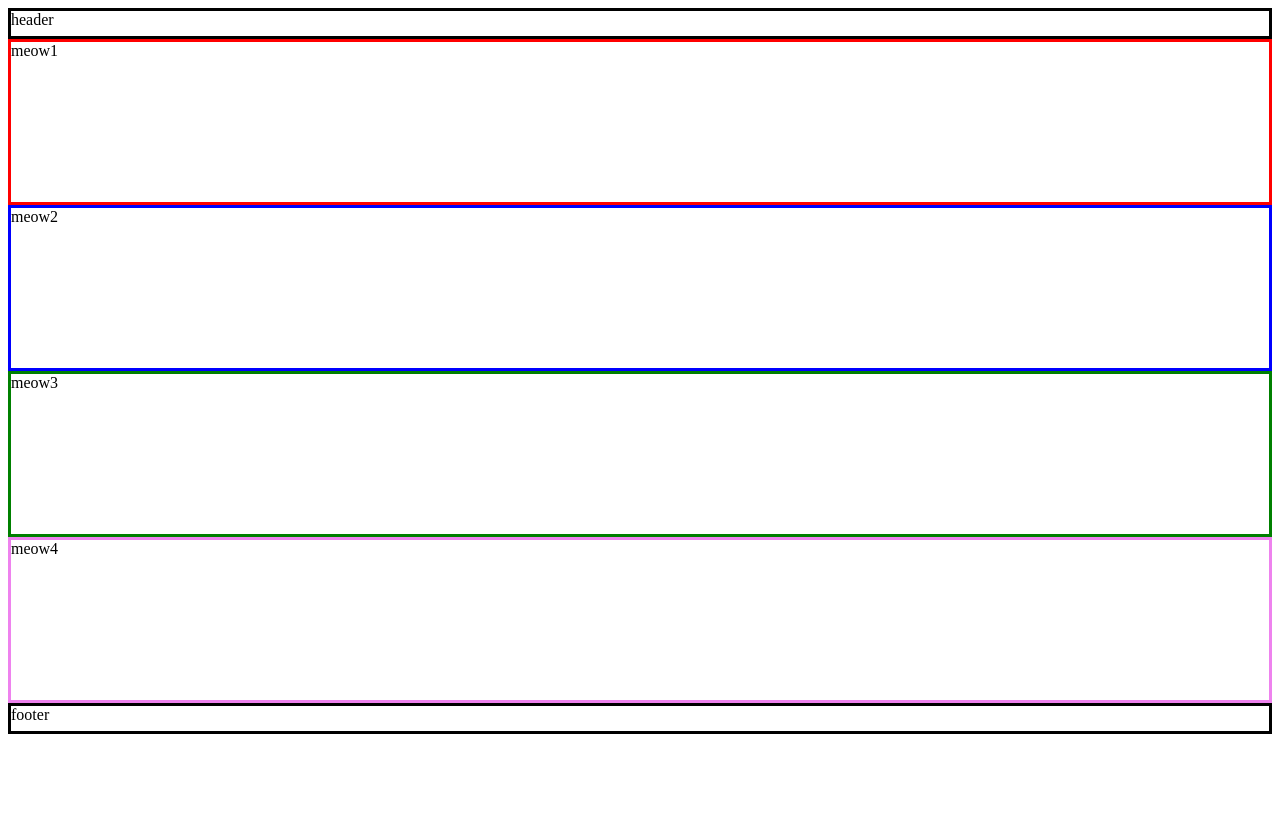
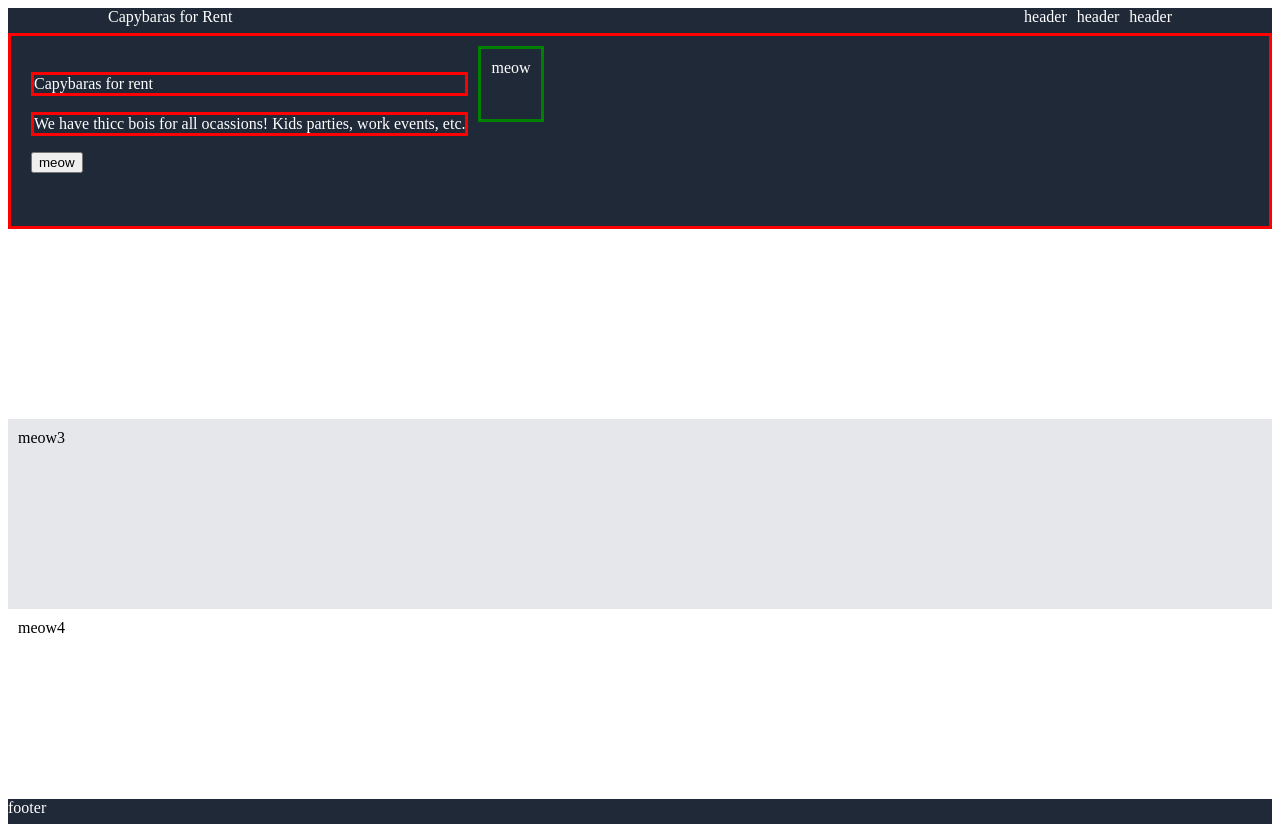
Before and after one commit to merxgrc/Landing_Page, a plain HTML site: page index.html in a window 1280 px wide. Before the commit the page ends 800 px from the top, so only its background shows below. Drawn offline with Linux system fonts and the light colour scheme.

Commit message:
Finished sectioning, and basic bg colors now working on first section

```diff
--- a/index.html
+++ b/index.html
@@ -7,10 +7,22 @@
     <title>Landing Page</title>
 </head>
 <body>
-    <header class="header">header</header>
+    <header class="header">
+        <div class="head1">Capybaras for Rent</div>
+        <div class="head2">header</div>
+        <div class="head2">header</div>
+        <div class="head2">header</div>
+    </header>
     <div class="main">
-        <div class="one">meow1</div>
-        <div class="two">meow2</div>
+        <div class="one">
+            <div class="oneone">
+                <p>Capybaras for rent</p>
+                <p>We have thicc bois for all ocassions! Kids parties, work events, etc.</p>
+                <button>meow</button>
+            </div>
+            <div class="onetwo">meow</div>
+        </div>
+        <div class="two"></div>
         <div class="three">meow3</div>
         <div class="four">meow4</div>
     </div>
--- a/styles.css
+++ b/styles.css
@@ -1,29 +1,58 @@
 .main div{
-    height: 160px;
+    height: 170px;
+    padding: 10px;
 }
 
 .one {
+    color: white;
+    background-color: #1F2937;
+    border: solid red;
+    display: flex;
+}
+
+.one .oneone p{
     border: solid red;
 }
 
+.one .onetwo {
+    border: solid green;
+    color: white;
+    height: 50px;
+}
+
 .two {
-    border: solid blue;
+    background-color: white;
 }
 
 .three {
-   border: solid green;
+   background-color: #E5E7EB;
 }
 
 .four {
-    border: solid violet;
+
 }
 
 .header {
     height: 25px;
-    border: solid black;
+    background-color: #1F2937;
+    color: white;
+    display: flex;
+    gap: 10px;
+    padding-right: 100px;
+}
+
+.header .head1 {
+    flex:2 1 0%;
+    padding-left: 100px;
+}
+
+.header .head2 {
+
+
 }
 
 .footer {
     height: 25px;
-    border: solid black;
+    background-color: #1F2937;
+    color: white;
 }
```
